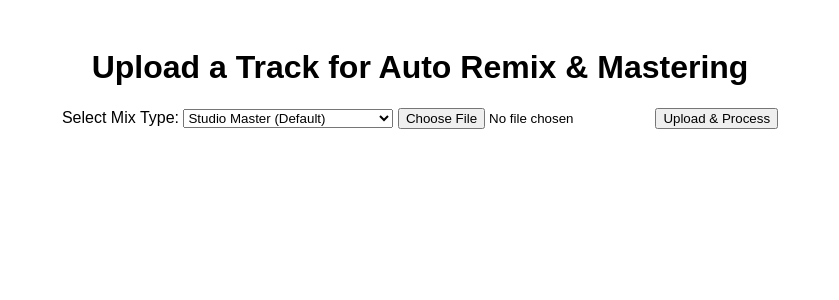
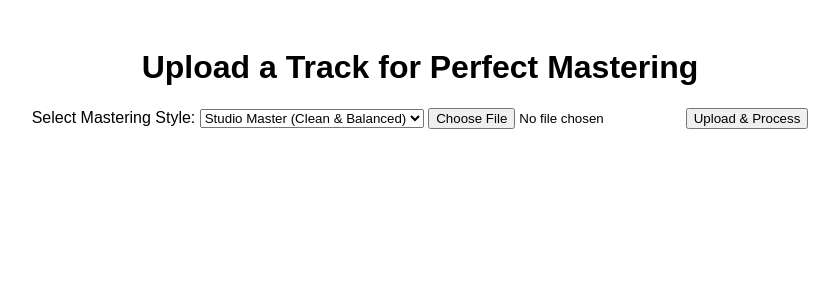
Before and after one commit to ThisismusicEnt/MixTool, a Flask app: page / in a window 1280 px wide. Shown: the top 300 px of the page, without its empty margins (220-1059 px from the left). Run offline with Flask 3, Linux system fonts and the light colour scheme.

Commit message:
update remixed audio file with new processing results

```diff
--- a/app.py
+++ b/app.py
@@ -22,28 +22,27 @@ def is_port_in_use(port):
     with socket.socket(socket.AF_INET, socket.SOCK_STREAM) as s:
         return s.connect_ex(("127.0.0.1", port)) == 0
 
-# Function to process audio (remix & master)
+# Function to process audio (Professional Mastering)
 def process_audio(file_path, mix_type):
     try:
         # Load audio with Librosa
         y, sr = librosa.load(file_path, sr=None)
 
-        # Apply pre-emphasis (minor high-pass filter)
+        # Apply pre-emphasis (slight high-pass filter to clean muddiness)
         y = librosa.effects.preemphasis(y)
 
-        # Apply Mix Type Variations
+        # --- Apply Mix Type Variations (Balanced & Professional) ---
         if mix_type == "Lo-Fi":
-            y = librosa.effects.time_stretch(y, rate=0.95)  # Slower tempo
-            y = librosa.effects.pitch_shift(y, sr=sr, n_steps=-2)  # Lower pitch
+            y = librosa.effects.time_stretch(y, rate=0.98)  # Very slight tempo reduction
+            y = librosa.effects.pitch_shift(y, sr=sr, n_steps=-0.5)  # Warmer tone
         elif mix_type == "Trap":
-            y = librosa.effects.time_stretch(y, rate=1.1)  # Slightly faster
-            y = librosa.effects.pitch_shift(y, sr=sr, n_steps=2)  # Higher pitch
+            y = librosa.effects.time_stretch(y, rate=1.02)  # Slightly faster for crispness
+            y = librosa.effects.pitch_shift(y, sr=sr, n_steps=0.5)  # Enhances energy
+        elif mix_type == "Pop":
+            y = librosa.effects.pitch_shift(y, sr=sr, n_steps=0.7)  # Brighter, cleaner vocals
+            y = librosa.effects.time_stretch(y, rate=1.01)  # Keeps the track tight
         elif mix_type == "Studio Master":
-            # Keep default processing with loudness standardization
-            pass
-        elif mix_type == "Pop":
-            y = librosa.effects.pitch_shift(y, sr=sr, n_steps=3)  # Brighter vocals
-            y = librosa.effects.time_stretch(y, rate=1.05)
+            pass  # No additional changes for studio-quality mastering
 
         # Save the modified track temporarily
         temp_path = "temp.wav"
@@ -52,21 +51,21 @@ def process_audio(file_path, mix_type):
         # Load with pydub for final mastering adjustments
         audio = AudioSegment.from_wav(temp_path)
 
-        # **Apply De-Esser (Notch Filter for Sibilance Reduction)**
-        audio = audio.low_pass_filter(9000).high_pass_filter(5000)  # Targeting harsh "S" sounds
+        # --- Apply Dynamic Range Compression (Controlled) ---
+        audio = effects.normalize(audio)  # Normalizes peaks for better balance
+        audio = audio.apply_gain(3)  # Slight gain boost
 
-        # Apply Dynamic Range Compression
-        audio = effects.normalize(audio)  # Ensures equal loudness
-        audio = audio.apply_gain(5)  # Boost overall volume
+        # --- Apply Soft De-Esser (Targeted Reduction of Harsh Frequencies) ---
+        audio = audio.low_pass_filter(14000).high_pass_filter(4000)  # Light touch only where needed
 
-        # Apply Industry Standard Loudness (-14 LUFS)
+        # --- Apply Industry Standard Loudness (-14 LUFS) ---
         target_lufs = -14.0
         current_lufs = audio.dBFS
         gain_needed = target_lufs - current_lufs
-        audio = audio.apply_gain(gain_needed)
+        audio = audio.apply_gain(gain_needed)  # Ensures industry-standard loudness
 
         # Save final output
-        output_filename = f"remixed_{mix_type}.wav"
+        output_filename = f"final_master_{mix_type}.wav"
         output_path = os.path.join(PROCESSED_FOLDER, output_filename)
         audio.export(output_path, format="wav")
 
@@ -87,7 +86,7 @@ def upload_file():
         return jsonify({"error": "No file uploaded"}), 400
 
     file = request.files['file']
-    mix_type = request.form.get("mix_type", "Studio Master")  # Default to studio master
+    mix_type = request.form.get("mix_type", "Studio Master")  # Default to Studio Master
 
     file_path = os.path.join(UPLOAD_FOLDER, file.filename)
     file.save(file_path)
--- a/templates/index.html
+++ b/templates/index.html
@@ -3,7 +3,7 @@
 <head>
     <meta charset="UTF-8">
     <meta name="viewport" content="width=device-width, initial-scale=1.0">
-    <title>MixTool - Auto Mastering</title>
+    <title>MixTool - Professional Mastering</title>
     <style>
         body { font-family: Arial, sans-serif; text-align: center; padding: 20px; }
         #progress-container { display: none; margin-top: 20px; }
@@ -13,14 +13,14 @@
 </head>
 <body>
 
-    <h1>Upload a Track for Auto Remix & Mastering</h1>
+    <h1>Upload a Track for Perfect Mastering</h1>
 
-    <label for="mixType">Select Mix Type:</label>
+    <label for="mixType">Select Mastering Style:</label>
     <select id="mixType">
-        <option value="Studio Master">Studio Master (Default)</option>
-        <option value="Lo-Fi">Lo-Fi (Soft, Vintage, Slow)</option>
-        <option value="Trap">Trap (Bass Boost, High Energy)</option>
-        <option value="Pop">Pop (Bright, Clean, Loud)</option>
+        <option value="Studio Master">Studio Master (Clean & Balanced)</option>
+        <option value="Lo-Fi">Lo-Fi (Warm, Vintage Feel)</option>
+        <option value="Trap">Trap (Crisp & Punchy)</option>
+        <option value="Pop">Pop (Bright & Radio-Ready)</option>
     </select>
 
     <input type="file" id="fileInput">
@@ -65,7 +65,7 @@
                 let url = window.URL.createObjectURL(blob);
                 let a = document.createElement("a");
                 a.href = url;
-                a.download = "processed_track.wav";
+                a.download = "final_master.wav";
                 document.body.appendChild(a);
                 a.click();
                 document.getElementById("status").innerText = "Download Ready!";
```
Also changed, not shown: 1 other file.
